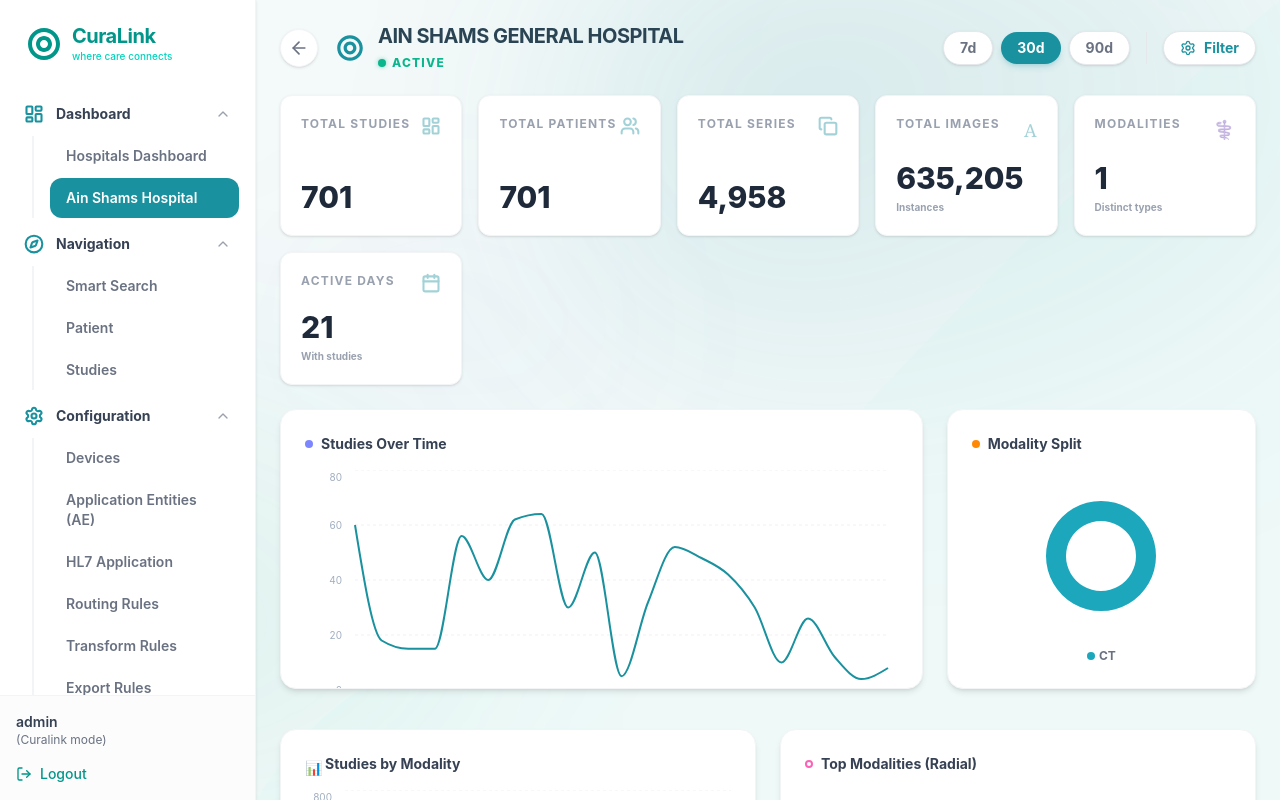
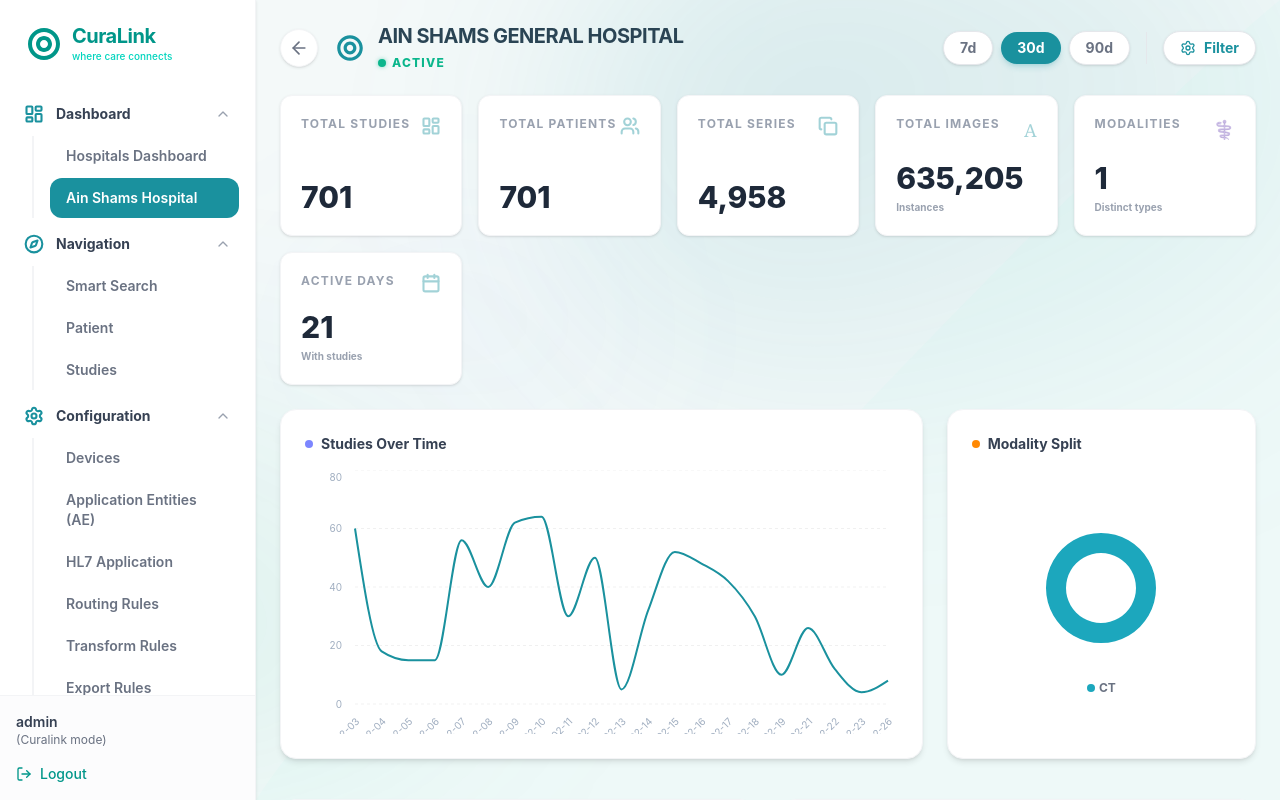
Before and after one commit to SamyShaawat/curalink, a React (Vite) app: page /curalink/hospital/2 in a window 1280 px wide. Built offline with nearby package versions, Linux system fonts and the light colour scheme.

Commit message:
refactor: standardize chart height and layout on Hospital Dashboard for improved responsiveness.

```diff
--- a/src/features/hospital/charts/ModalitySplitChart.tsx
+++ b/src/features/hospital/charts/ModalitySplitChart.tsx
@@ -4,11 +4,11 @@
 
 export function ModalitySplitChart({ data }: { data: { name: string; value: number }[] }) {
   return (
-    <div className="bg-white rounded-2xl p-4 sm:p-6 shadow-md border border-gray-100 flex flex-col justify-between relative overflow-hidden">
+    <div className="bg-white rounded-2xl p-4 sm:p-6 shadow-md border border-gray-100 flex flex-col justify-between relative overflow-hidden h-full">
       <h3 className="font-bold text-gray-700 text-xs sm:text-sm mb-2 sm:mb-4 flex items-center gap-2 z-10">
         <div className="w-2 h-2 rounded-full bg-orange-400"></div> Modality Split
       </h3>
-      <div className="flex-1 flex flex-col items-center justify-center min-h-[180px] sm:min-h-[200px]">
+      <div className="flex-1 flex flex-col items-center justify-center min-h-0">
         <div className="relative w-32 h-32 sm:w-40 sm:h-40">
           <ResponsiveContainer width="100%" height="100%">
             <PieChart>
--- a/src/features/hospital/charts/StudiesByModalityChart.tsx
+++ b/src/features/hospital/charts/StudiesByModalityChart.tsx
@@ -2,11 +2,11 @@
 
 export function StudiesByModalityChart({ data }: { data: { name: string; val: number }[] }) {
   return (
-    <div className="bg-white rounded-2xl p-6 shadow-md border border-gray-100 flex flex-col relative overflow-hidden">
+    <div className="bg-white rounded-2xl p-6 shadow-md border border-gray-100 flex flex-col relative overflow-hidden h-full">
       <h3 className="font-bold text-gray-700 text-sm mb-4 flex items-center gap-2">
         <span className="w-3 h-3 text-[#1A919E]" role="img" aria-label="chart">📊</span> Studies by Modality
       </h3>
-      <div className="flex-1 w-full h-full min-h-0">
+      <div className="flex-1 w-full min-h-0">
           <ResponsiveContainer width="100%" height="100%">
           <BarChart data={data} margin={{ top: 0, left: -20, right: 0, bottom: 0 }}>
             <CartesianGrid vertical={false} strokeDasharray="3 3" opacity={0.3} />
--- a/src/features/hospital/charts/StudiesOverTimeChart.tsx
+++ b/src/features/hospital/charts/StudiesOverTimeChart.tsx
@@ -2,11 +2,11 @@
 
 export function StudiesOverTimeChart({ data }: { data: { name: string; val: number }[] }) {
   return (
-    <div className="col-span-2 bg-white rounded-2xl p-4 sm:p-6 shadow-md border border-gray-100 flex flex-col relative overflow-hidden">
+    <div className="bg-white rounded-2xl p-4 sm:p-6 shadow-md border border-gray-100 flex flex-col relative overflow-hidden h-full">
       <h3 className="font-bold text-gray-700 text-xs sm:text-sm mb-3 sm:mb-4 flex items-center gap-2">
         <div className="w-2 h-2 rounded-full bg-indigo-400"></div> Studies Over Time
       </h3>
-      <div className="flex-1 w-full h-full min-h-0 min-h-[200px] sm:min-h-[250px]">
+      <div className="flex-1 w-full min-h-0">
         <ResponsiveContainer width="100%" height="100%">
           <LineChart data={data} margin={{ top: 0, left: -10, right: 10, bottom: 0 }}>
             <defs>
--- a/src/features/hospital/charts/TopModalitiesRadialChart.tsx
+++ b/src/features/hospital/charts/TopModalitiesRadialChart.tsx
@@ -2,7 +2,7 @@
 
 export function TopModalitiesRadialChart({ data }: { data: { name: string; value: number }[] }) {
   return (
-    <div className="bg-white rounded-2xl p-6 shadow-md border border-gray-100 flex flex-col relative overflow-hidden">
+    <div className="bg-white rounded-2xl p-6 shadow-md border border-gray-100 flex flex-col relative overflow-hidden h-full">
       <h3 className="font-bold text-gray-700 text-sm mb-4 flex items-center gap-2">
         <div className="w-2 h-2 border-2 border-pink-400 rounded-full bg-transparent"></div> Top Modalities (Radial)
       </h3>
--- a/src/pages/HospitalDashboard.tsx
+++ b/src/pages/HospitalDashboard.tsx
@@ -77,14 +77,22 @@
       <HospitalStatsGrid stats={data.stats} />
 
       {/* Charts Grid */}
-      <div className="grid grid-cols-1 lg:grid-cols-3 gap-6 h-[280px]">
-        <StudiesOverTimeChart data={data.line} />
-        <ModalitySplitChart data={data.split} />
+      <div className="grid grid-cols-1 lg:grid-cols-3 gap-6">
+        <div className="lg:col-span-2 h-[300px] md:h-[350px]">
+          <StudiesOverTimeChart data={data.line} />
+        </div>
+        <div className="h-[300px] md:h-[350px]">
+          <ModalitySplitChart data={data.split} />
+        </div>
       </div>
 
-      <div className="grid grid-cols-1 lg:grid-cols-2 gap-6 h-[260px] pt-4">
-        <StudiesByModalityChart data={data.bar} />
-        <TopModalitiesRadialChart data={data.pie} />
+      <div className="grid grid-cols-1 lg:grid-cols-2 gap-6 pt-4">
+        <div className="h-[300px] md:h-[350px]">
+          <StudiesByModalityChart data={data.bar} />
+        </div>
+        <div className="h-[300px] md:h-[350px]">
+          <TopModalitiesRadialChart data={data.pie} />
+        </div>
       </div>
     </div>
   );
```
